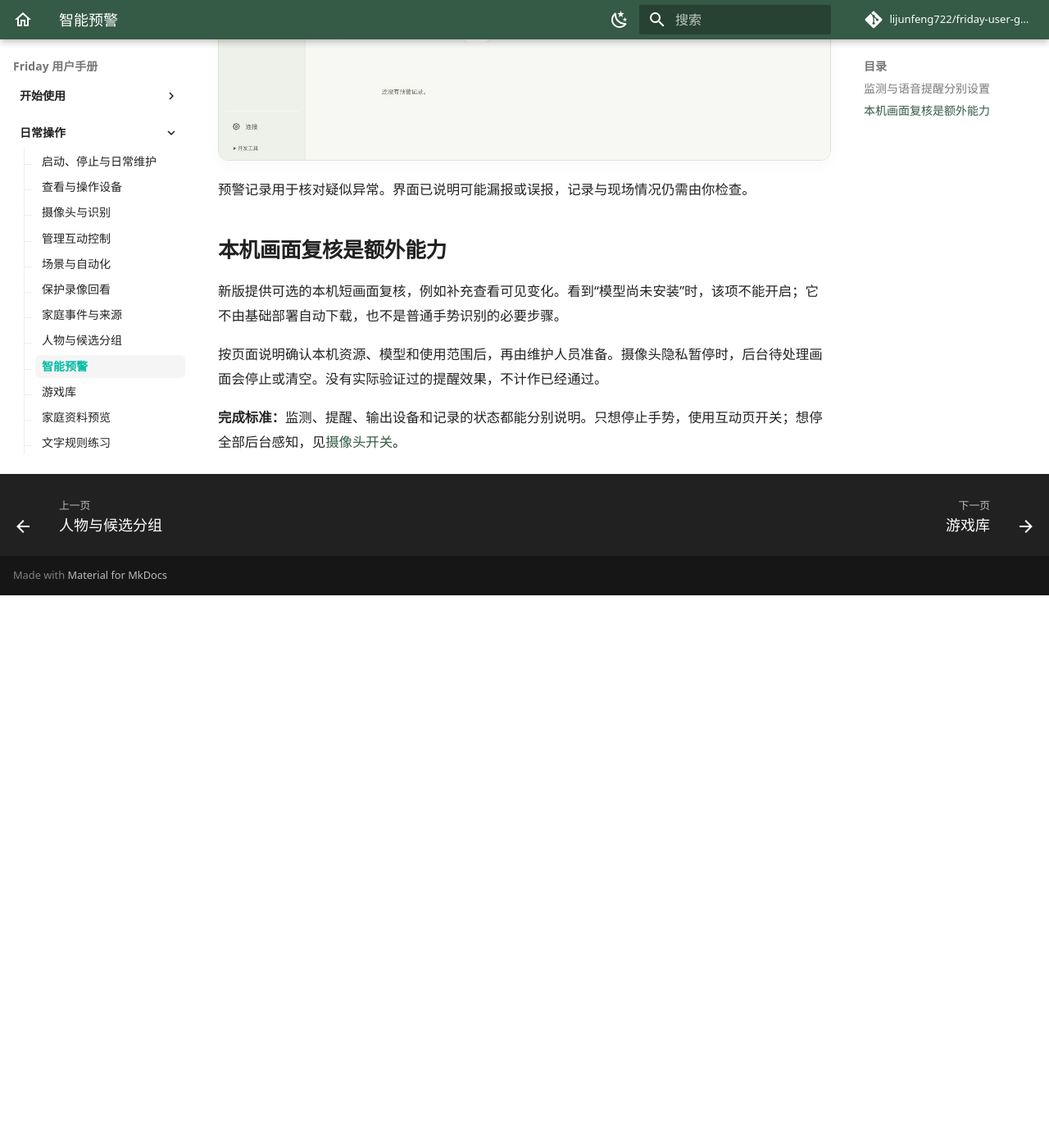
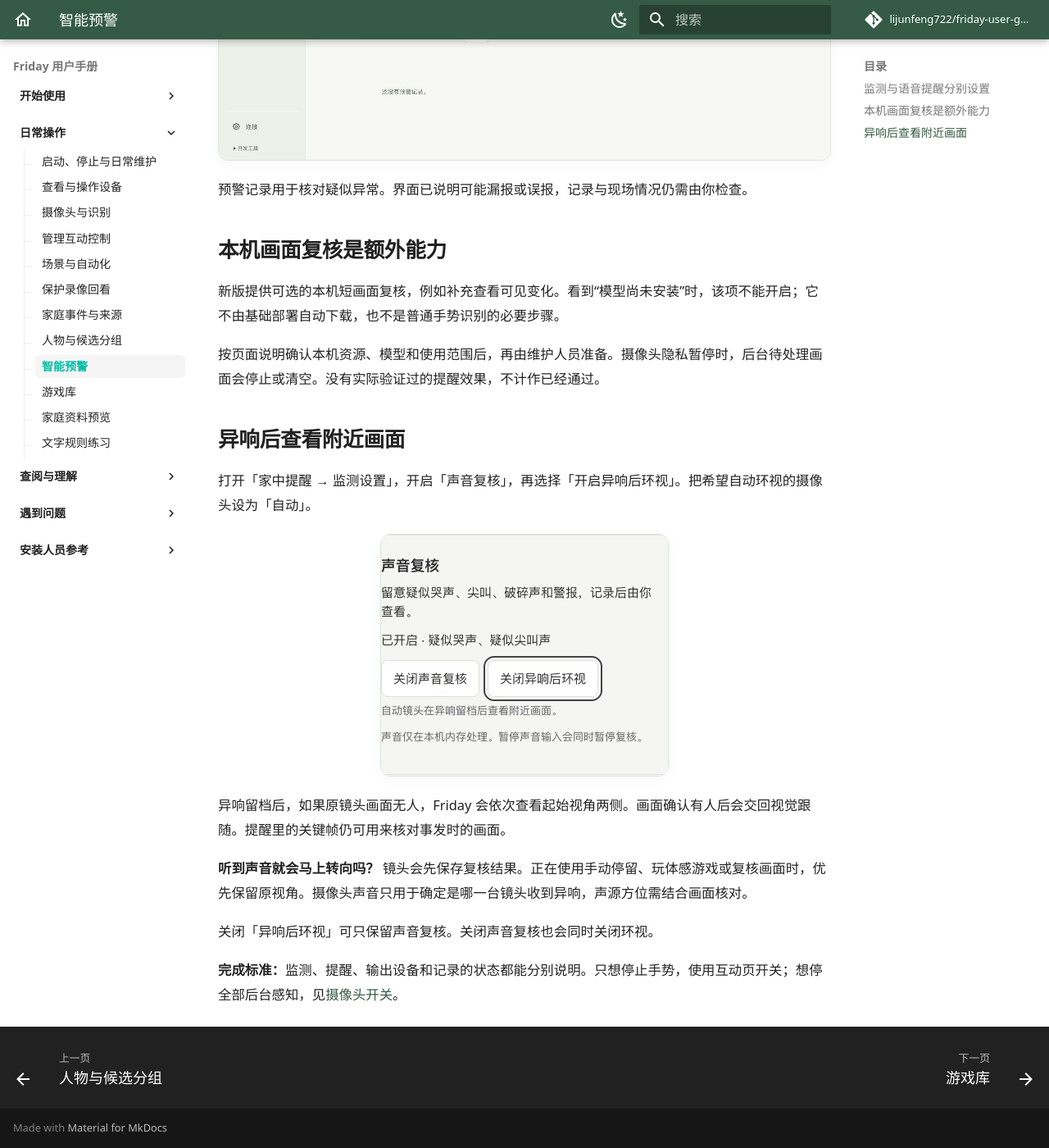
Before and after one commit to lijunfeng722/friday-user-guide, an MkDocs documentation site: the page built from docs/guides/safety.md, in a window 1280 px wide and 1400 px high, scrolled down 750 px. Shown: the whole window at 82% size. Built offline with MkDocs 1.6.1 and Material for MkDocs 9.7.7, drawn with Linux system fonts in a browser that asks for light colours; comment, search, counter and statistics services are not loaded; before the commit the page ends 1476 px from its top, so only the background shows below that; some of the changed text lies outside the part shown.

Commit message:
文档：同步异响后环视设置和使用范围

```diff
--- a/docs/guides/safety.md
+++ b/docs/guides/safety.md
@@ -4,7 +4,7 @@
 
 ## 监测与语音提醒分别设置
 
-打开“智能预警”，看清监测是否运行、语音提醒是否开启，以及播报音箱有没有选择。没有音箱时，不能因为存在提醒按钮就认为已经播报。
+打开「家中提醒」，看清监测是否运行、语音提醒是否开启，以及播报音箱有没有选择。没有音箱时，不能因为存在提醒按钮就认为已经播报。
 
 ![智能预警与可选本机画面复核，示例保持暂停](../assets/screenshots/friday-safety.jpg)
 
@@ -16,4 +16,16 @@
 
 按页面说明确认本机资源、模型和使用范围后，再由维护人员准备。摄像头隐私暂停时，后台待处理画面会停止或清空。没有实际验证过的提醒效果，不计作已经通过。
 
+## 异响后查看附近画面
+
+打开「家中提醒 → 监测设置」，开启「声音复核」，再选择「开启异响后环视」。把希望自动环视的摄像头设为「自动」。
+
+![异响后环视已开启，合成演练](../assets/screenshots/friday-sound-search-settings.jpg)
+
+异响留档后，如果原镜头画面无人，Friday 会依次查看起始视角两侧。画面确认有人后会交回视觉跟随。提醒里的关键帧仍可用来核对事发时的画面。
+
+**听到声音就会马上转向吗？** 镜头会先保存复核结果。正在使用手动停留、玩体感游戏或复核画面时，优先保留原视角。摄像头声音只用于确定是哪一台镜头收到异响，声源方位需结合画面核对。
+
+关闭「异响后环视」可只保留声音复核。关闭声音复核也会同时关闭环视。
+
 **完成标准：**监测、提醒、输出设备和记录的状态都能分别说明。只想停止手势，使用互动页开关；想停全部后台感知，见[摄像头开关](cameras.md)。
```
Also changed, not shown: USER_MANUAL.md (+13 -1 lines), docs/assets/screenshots/friday-sound-search-settings.jpg (added).
